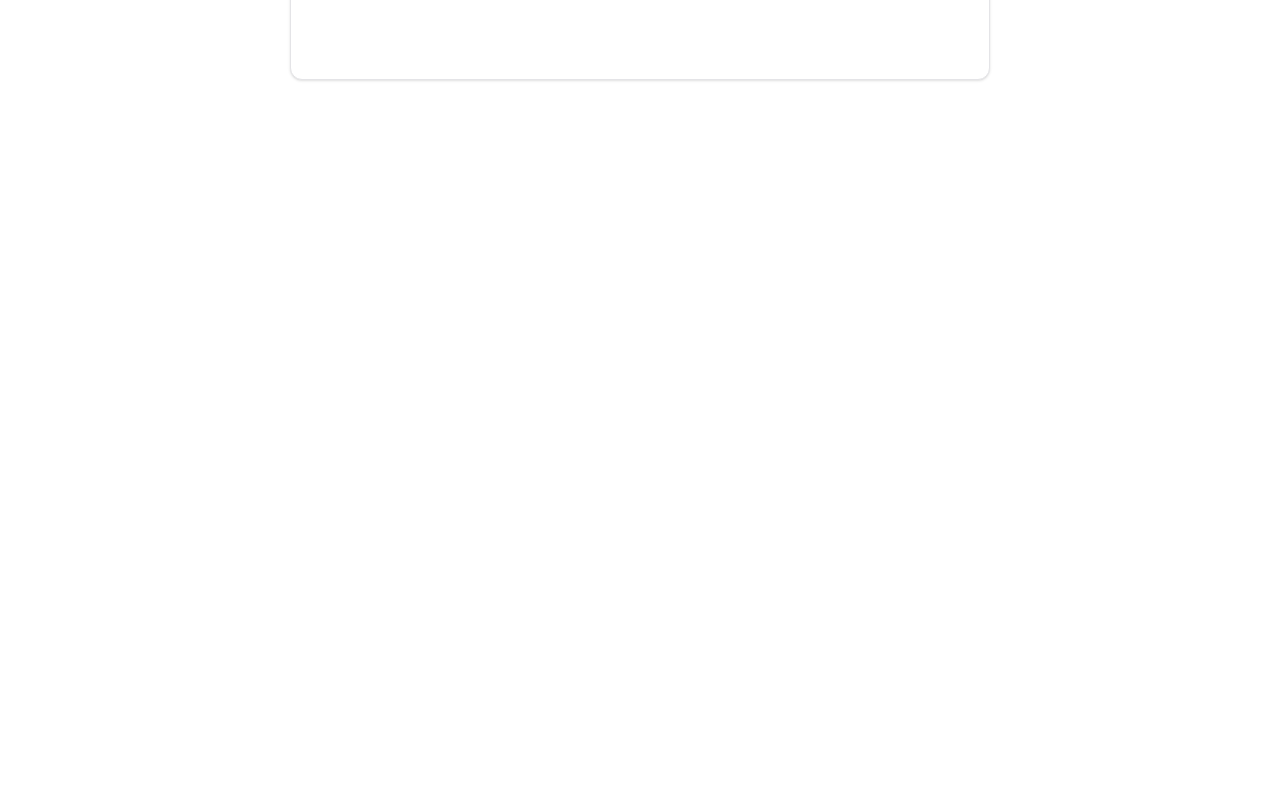
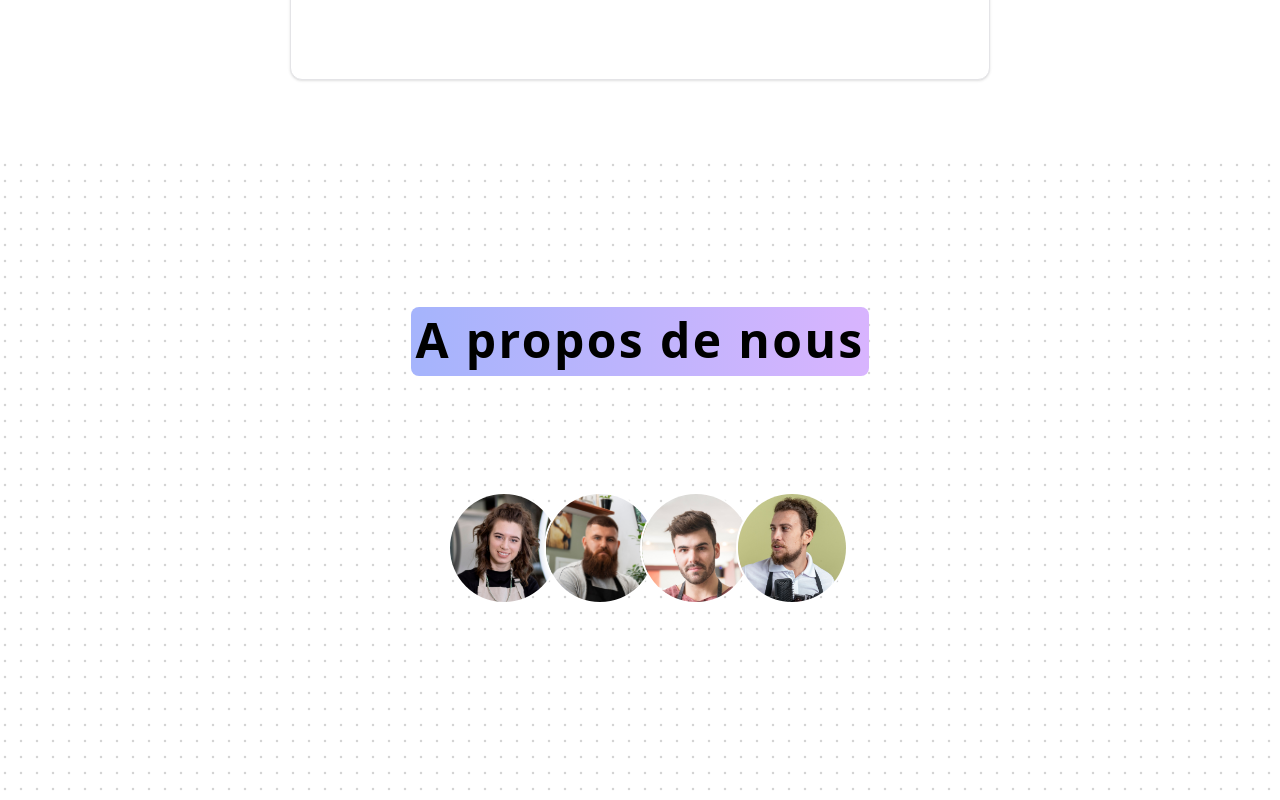
Before and after one commit to Adrien-legeleu/site-coiffeur, a Next.js app: page / in a window 1280 px wide. Shown: the part 1382-2182 px from the top of the page. Before the commit the page ends 1542 px from the top, so only its background shows below. Built offline with nearby package versions, Linux system fonts and the light colour scheme; grey boxes are pictures that could not be loaded.

Commit message:
site coiffeur

```diff
--- a/package.json
+++ b/package.json
@@ -18,6 +18,7 @@
     "clsx": "^2.1.1",
     "framer-motion": "^11.5.6",
     "lucide-react": "^0.445.0",
+    "mini-svg-data-uri": "^1.4.4",
     "next": "14.2.13",
     "next-themes": "^0.3.0",
     "react": "^18",
--- a/src/app/page.tsx
+++ b/src/app/page.tsx
@@ -1,5 +1,5 @@
 import { Spotlight } from "@/components/acernity/Spotlight";
-import { Landing, Services } from "@/features/home";
+import { About, Landing, Services } from "@/features/home";
 import { Header } from "@/features/layout";
 
 export default function Home() {
@@ -7,10 +7,9 @@ export default function Home() {
     <div className="h-full  antialiased bg-grid-white/[0.02] relative overflow-hidden">
       <Spotlight className="-top-40 left-0 md:left-60 md:-top-20" />
       <Header />
-
       <Landing />
-
       <Services />
+      <About />
     </div>
   );
 }
--- /dev/null
+++ b/src/components/acernity/animated-tooltip.tsx
@@ -0,0 +1,92 @@
+"use client";
+import Image from "next/image";
+import React, { useState } from "react";
+import {
+  motion,
+  useTransform,
+  AnimatePresence,
+  useMotionValue,
+  useSpring,
+} from "framer-motion";
+
+export const AnimatedTooltip = ({
+  items,
+}: {
+  items: {
+    id: number;
+    name: string;
+    designation: string;
+    image: string;
+  }[];
+}) => {
+  const [hoveredIndex, setHoveredIndex] = useState<number | null>(null);
+  const springConfig = { stiffness: 100, damping: 5 };
+  const x = useMotionValue(0); // going to set this value on mouse move
+  // rotate the tooltip
+  const rotate = useSpring(
+    useTransform(x, [-100, 100], [-45, 45]),
+    springConfig
+  );
+  // translate the tooltip
+  const translateX = useSpring(
+    useTransform(x, [-100, 100], [-50, 50]),
+    springConfig
+  );
+  const handleMouseMove = (event: any) => {
+    const halfWidth = event.target.offsetWidth / 2;
+    x.set(event.nativeEvent.offsetX - halfWidth); // set the x value, which is then used in transform and rotate
+  };
+
+  return (
+    <>
+      {items.map((item, idx) => (
+        <div
+          className="-mr-4  relative group"
+          key={item.name}
+          onMouseEnter={() => setHoveredIndex(item.id)}
+          onMouseLeave={() => setHoveredIndex(null)}
+        >
+          <AnimatePresence mode="popLayout">
+            {hoveredIndex === item.id && (
+              <motion.div
+                initial={{ opacity: 0, y: 20, scale: 0.6 }}
+                animate={{
+                  opacity: 1,
+                  y: 0,
+                  scale: 1,
+                  transition: {
+                    type: "spring",
+                    stiffness: 260,
+                    damping: 10,
+                  },
+                }}
+                exit={{ opacity: 0, y: 20, scale: 0.6 }}
+                style={{
+                  translateX: translateX,
+                  rotate: rotate,
+                  whiteSpace: "nowrap",
+                }}
+                className="absolute -top-16 -left-1/2 translate-x-1/2 flex text-xs  flex-col items-center justify-center rounded-md bg-black z-50 shadow-xl px-4 py-2"
+              >
+                <div className="absolute inset-x-10 z-30 w-[20%] -bottom-px bg-gradient-to-r from-transparent via-emerald-500 to-transparent h-px " />
+                <div className="absolute left-10 w-[40%] z-30 -bottom-px bg-gradient-to-r from-transparent via-sky-500 to-transparent h-px " />
+                <div className="font-bold text-white relative z-30 text-base">
+                  {item.name}
+                </div>
+                <div className="text-white text-xs">{item.designation}</div>
+              </motion.div>
+            )}
+          </AnimatePresence>
+          <Image
+            onMouseMove={handleMouseMove}
+            height={190}
+            width={190}
+            src={item.image}
+            alt={item.name}
+            className="object-cover !m-0 !p-0 object-top rounded-full h-28 w-28 border-2 group-hover:scale-105 group-hover:z-30 border-white  relative transition duration-500"
+          />
+        </div>
+      ))}
+    </>
+  );
+};
--- /dev/null
+++ b/src/components/acernity/hero-highlight.tsx
@@ -0,0 +1,96 @@
+"use client";
+import { cn } from "@/lib/utils";
+import { useMotionValue, motion, useMotionTemplate } from "framer-motion";
+import React from "react";
+
+export const HeroHighlight = ({
+  children,
+  className,
+  containerClassName,
+}: {
+  children: React.ReactNode;
+  className?: string;
+  containerClassName?: string;
+}) => {
+  let mouseX = useMotionValue(0);
+  let mouseY = useMotionValue(0);
+
+  function handleMouseMove({
+    currentTarget,
+    clientX,
+    clientY,
+  }: React.MouseEvent<HTMLDivElement>) {
+    if (!currentTarget) return;
+    let { left, top } = currentTarget.getBoundingClientRect();
+
+    mouseX.set(clientX - left);
+    mouseY.set(clientY - top);
+  }
+  return (
+    <div
+      className={cn(
+        "relative h-[40rem] flex items-center bg-white dark:bg-black justify-center w-full group",
+        containerClassName
+      )}
+      onMouseMove={handleMouseMove}
+    >
+      <div className="absolute inset-0 bg-dot-thick-neutral-300 dark:bg-dot-thick-neutral-800  pointer-events-none" />
+      <motion.div
+        className="pointer-events-none bg-dot-thick-indigo-500 dark:bg-dot-thick-indigo-500   absolute inset-0 opacity-0 transition duration-300 group-hover:opacity-100"
+        style={{
+          WebkitMaskImage: useMotionTemplate`
+            radial-gradient(
+              200px circle at ${mouseX}px ${mouseY}px,
+              black 0%,
+              transparent 100%
+            )
+          `,
+          maskImage: useMotionTemplate`
+            radial-gradient(
+              200px circle at ${mouseX}px ${mouseY}px,
+              black 0%,
+              transparent 100%
+            )
+          `,
+        }}
+      />
+
+      <div className={cn("relative z-20", className)}>{children}</div>
+    </div>
+  );
+};
+
+export const Highlight = ({
+  children,
+  className,
+}: {
+  children: React.ReactNode;
+  className?: string;
+}) => {
+  return (
+    <motion.span
+      initial={{
+        backgroundSize: "0% 100%",
+      }}
+      animate={{
+        backgroundSize: "100% 100%",
+      }}
+      transition={{
+        duration: 2,
+        ease: "linear",
+        delay: 0.5,
+      }}
+      style={{
+        backgroundRepeat: "no-repeat",
+        backgroundPosition: "left center",
+        display: "inline",
+      }}
+      className={cn(
+        `relative inline-block pb-1   px-1 rounded-lg bg-gradient-to-r from-indigo-300 to-purple-300 dark:from-indigo-500 dark:to-purple-500`,
+        className
+      )}
+    >
+      {children}
+    </motion.span>
+  );
+};
--- /dev/null
+++ b/src/features/home/About.tsx
@@ -0,0 +1,61 @@
+"use client";
+import { AnimatedTooltip } from "@/components/acernity/animated-tooltip";
+import { HeroHighlight, Highlight } from "@/components/acernity/hero-highlight";
+import React from "react";
+import { motion } from "framer-motion";
+
+const people = [
+  {
+    id: 1,
+    name: "Emilie Doe",
+    designation: "Coiffeur pro",
+    image: "/images/salarie.jpeg",
+  },
+
+  {
+    id: 2,
+    name: "Pierre Smith",
+    designation: "coiffeur intermédiraire",
+    image: "/images/salarie2.jpeg",
+  },
+  {
+    id: 3,
+    name: "John Davis",
+    designation: "Coiffeur",
+    image: "/images/salarie3.jpeg",
+  },
+  {
+    id: 4,
+    name: "Bruno Durden",
+    designation: "coiffeur",
+    image: "/images/salarie4.jpeg",
+  },
+];
+
+export function About() {
+  return (
+    <HeroHighlight>
+      <motion.h1
+        initial={{
+          opacity: 0,
+          y: 20,
+        }}
+        animate={{
+          opacity: 1,
+          y: [20, -5, 0],
+        }}
+        transition={{
+          duration: 0.5,
+          ease: [0.4, 0.0, 0.2, 1],
+        }}
+      >
+        <Highlight className="text-black text-5xl  font-semibold tracking-wider text-center ">
+          A propos de nous
+        </Highlight>
+      </motion.h1>
+      <div className="flex flex-row items-center justify-center mt-32 mb-10 w-full">
+        <AnimatedTooltip items={people} />
+      </div>
+    </HeroHighlight>
+  );
+}
--- a/src/features/home/index.ts
+++ b/src/features/home/index.ts
@@ -1,2 +1,3 @@
 export * from "./Landing";
 export * from "./Services";
+export * from "./About";
--- a/tailwind.config.ts
+++ b/tailwind.config.ts
@@ -1,5 +1,9 @@
 import type { Config } from "tailwindcss";
 
+const svgToDataUri = require("mini-svg-data-uri");
+const {
+  default: flattenColorPalette,
+} = require("tailwindcss/lib/util/flattenColorPalette");
 const config: Config = {
   darkMode: ["class"],
   content: [
@@ -75,6 +79,31 @@ const config: Config = {
       },
     },
   },
-  plugins: [require("tailwindcss-animate")],
+  plugins: [
+    require("tailwindcss-animate"),
+    addVariablesForColors,
+    function ({ matchUtilities, theme }: any) {
+      matchUtilities(
+        {
+          "bg-dot-thick": (value: any) => ({
+            backgroundImage: `url("${svgToDataUri(
+              `<svg xmlns="http://www.w3.org/2000/svg" viewBox="0 0 32 32" width="16" height="16" fill="none"><circle fill="${value}" id="pattern-circle" cx="10" cy="10" r="2.5"></circle></svg>`
+            )}")`,
+          }),
+        },
+        { values: flattenColorPalette(theme("backgroundColor")), type: "color" }
+      );
+    },
+  ],
 };
 export default config;
+function addVariablesForColors({ addBase, theme }: any) {
+  let allColors = flattenColorPalette(theme("colors"));
+  let newVars = Object.fromEntries(
+    Object.entries(allColors).map(([key, val]) => [`--${key}`, val])
+  );
+
+  addBase({
+    ":root": newVars,
+  });
+}
```
Also changed, not shown: 1 other file (tests, documents, lock files or other folders).
